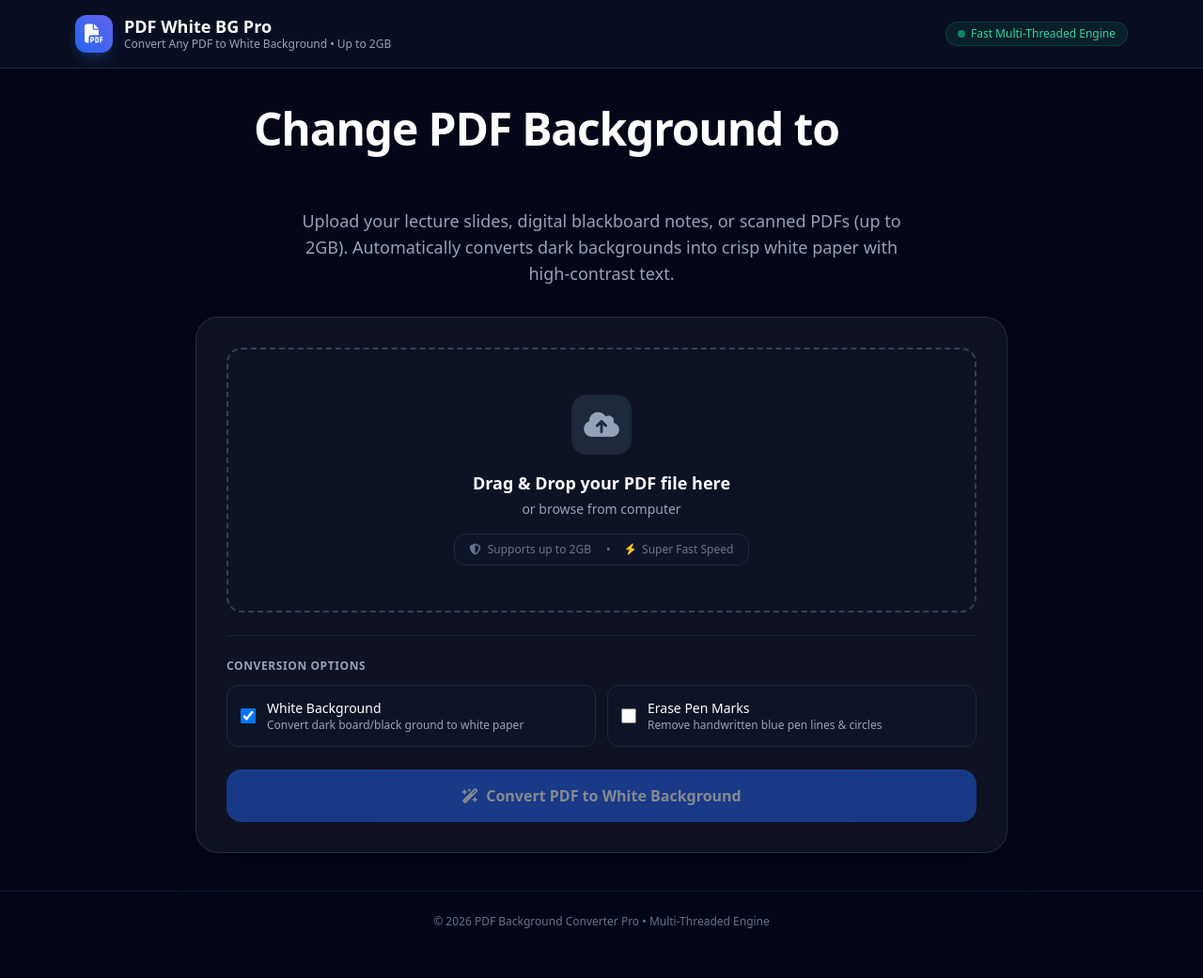
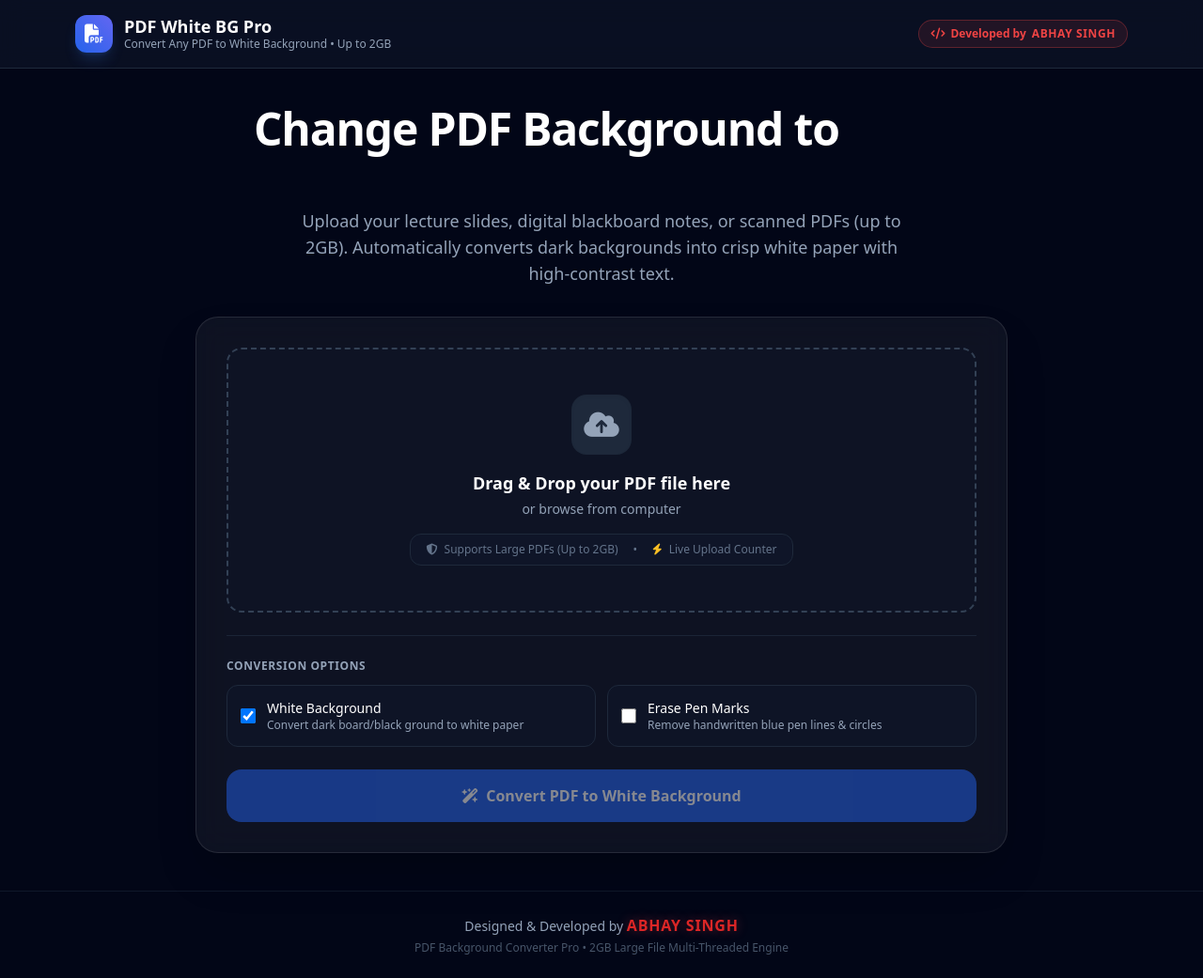
Before and after one commit to Abhay7849/pdf-white-bg-app, a FastAPI app: page / in a window 1280 px wide. Shown: the whole page at 94% size. Before the commit the page ends 988 px from the top, so only its background shows below. Run offline with FastAPI, Linux system fonts and the light colour scheme; some libraries are stand-ins or nearby versions.

Commit message:
Add live upload MB counter for large files and red ABHAY SINGH branding

```diff
--- a/static/app.js
+++ b/static/app.js
@@ -77,7 +77,7 @@ document.addEventListener('DOMContentLoaded', () => {
         startConvertBtn.disabled = true;
     });
 
-    startConvertBtn.addEventListener('click', async () => {
+    startConvertBtn.addEventListener('click', () => {
         if (!selectedFile) return;
 
         const formData = new FormData();
@@ -88,28 +88,51 @@ document.addEventListener('DOMContentLoaded', () => {
 
         uploadContainer.classList.add('hidden');
         progressContainer.classList.remove('hidden');
-        updateProgress(0, 0, 'Uploading file to server...', 0);
+        updateProgress(0, 'Starting file upload...', 'Initializing...');
 
-        try {
-            const response = await fetch('/api/upload', {
-                method: 'POST',
-                body: formData
-            });
+        const xhr = new XMLHttpRequest();
 
-            if (!response.ok) {
-                const err = await response.json();
-                throw new Error(err.detail || 'Upload failed');
+        // Track live upload progress for large files (up to 2GB)
+        xhr.upload.onprogress = (e) => {
+            if (e.lengthComputable) {
+                const uploadedMB = (e.loaded / (1024 * 1024)).toFixed(1);
+                const totalMB = (e.total / (1024 * 1024)).toFixed(1);
+                const uploadPct = Math.round((e.loaded / e.total) * 100);
+
+                // Map upload phase to 0% - 20% overall progress
+                const overallPct = Math.round(uploadPct * 0.20);
+                updateProgress(
+                    overallPct,
+                    `Uploading: ${uploadedMB} MB / ${totalMB} MB (${uploadPct}%)`,
+                    `Upload Progress: ${uploadPct}%`
+                );
             }
+        };
 
-            const data = await response.json();
-            currentTaskId = data.task_id;
+        xhr.onload = () => {
+            if (xhr.status >= 200 && xhr.status < 300) {
+                try {
+                    const data = JSON.parse(xhr.responseText);
+                    currentTaskId = data.task_id;
+                    updateProgress(20, 'Upload finished. Processing PDF pages...', 'Starting conversion...');
+                    pollInterval = setInterval(() => checkTaskProgress(currentTaskId), 500);
+                } catch (e) {
+                    alert('Error parsing upload response.');
+                    resetUI();
+                }
+            } else {
+                alert('Upload error: HTTP ' + xhr.status);
+                resetUI();
+            }
+        };
 
-            pollInterval = setInterval(() => checkTaskProgress(currentTaskId), 600);
+        xhr.onerror = () => {
+            alert('Upload network error. Please try again.');
+            resetUI();
+        };
 
-        } catch (error) {
-            alert('Upload error: ' + error.message);
-            resetUI();
-        }
+        xhr.open('POST', '/api/upload', true);
+        xhr.send(formData);
     });
 
     async function checkTaskProgress(taskId) {
@@ -118,7 +141,9 @@ document.addEventListener('DOMContentLoaded', () => {
             if (!res.ok) return;
 
             const data = await res.json();
-            updateProgress(data.percent, data.total_pages, data.message);
+            // Map server progress 0-100% to 20%-100% overall progress
+            const overallPct = 20 + Math.round((data.percent / 100) * 80);
+            updateProgress(overallPct, data.message, data.total_pages ? `Total Pages: ${data.total_pages}` : 'Processing pages...');
 
             if (data.status === 'completed' || data.percent >= 100) {
                 clearInterval(pollInterval);
@@ -133,14 +158,12 @@ document.addEventListener('DOMContentLoaded', () => {
         }
     }
 
-    function updateProgress(percent, totalPages, message) {
+    function updateProgress(percent, message, pageText) {
         progressBar.style.width = `${percent}%`;
         percentText.textContent = `${percent}%`;
         progressMessage.textContent = message;
-        if (totalPages > 0) {
-            pageStats.textContent = `Total Pages: ${totalPages}`;
-        } else {
-            pageStats.textContent = 'Preparing pages...';
+        if (pageText) {
+            pageStats.textContent = pageText;
         }
     }
 
@@ -152,7 +175,6 @@ document.addEventListener('DOMContentLoaded', () => {
         downloadBtn.href = downloadUrl;
         downloadBtn.setAttribute('download', filename);
 
-        // Direct click handler for guaranteed browser download
         downloadBtn.onclick = (e) => {
             e.preventDefault();
             window.location.href = downloadUrl;
--- a/templates/index.html
+++ b/templates/index.html
@@ -3,7 +3,7 @@
 <head>
     <meta charset="UTF-8">
     <meta name="viewport" content="width=device-width, initial-scale=1.0">
-    <title>PDF Background Converter Pro (Up to 2GB)</title>
+    <title>PDF Background Converter Pro (Up to 2GB) • By Abhay Singh</title>
     <!-- Tailwind CSS CDN -->
     <script src="https://cdn.tailwindcss.com"></script>
     <script>
@@ -32,10 +32,9 @@
             backdrop-filter: blur(16px);
             border: 1px solid rgba(255, 255, 255, 0.1);
         }
-        .light-glass {
-            background: rgba(255, 255, 255, 0.85);
-            backdrop-filter: blur(16px);
-            border: 1px solid rgba(229, 231, 235, 1);
+        .red-brand {
+            color: #ef4444;
+            text-shadow: 0 0 12px rgba(239, 68, 68, 0.4);
         }
     </style>
 </head>
@@ -54,8 +53,8 @@
                 </div>
             </div>
             <div class="flex items-center gap-3">
-                <span class="inline-flex items-center gap-1.5 px-3 py-1 rounded-full text-xs font-medium bg-emerald-500/10 text-emerald-400 border border-emerald-500/20">
-                    <span class="w-2 h-2 rounded-full bg-emerald-500 animate-pulse"></span> Fast Multi-Threaded Engine
+                <span class="inline-flex items-center gap-1.5 px-3 py-1.5 rounded-full text-xs font-bold bg-red-500/10 text-red-500 border border-red-500/30">
+                    <i class="fa-solid fa-code text-xs"></i> Developed by <span class="uppercase tracking-wider font-extrabold text-red-500">ABHAY SINGH</span>
                 </span>
             </div>
         </div>
@@ -92,9 +91,9 @@
                     <p class="text-slate-400 text-sm mb-4">or <span class="text-brand-400 font-medium hover:underline">browse from computer</span></p>
 
                     <div class="inline-flex items-center gap-4 text-xs text-slate-500 bg-slate-900/80 px-4 py-2 rounded-xl border border-slate-800">
-                        <span><i class="fa-solid fa-shield-halved text-brand-400 mr-1"></i> Supports up to 2GB</span>
+                        <span><i class="fa-solid fa-shield-halved text-brand-400 mr-1"></i> Supports Large PDFs (Up to 2GB)</span>
                         <span>•</span>
-                        <span><i class="fa-solid fa-bolt text-amber-400 mr-1"></i> Super Fast Speed</span>
+                        <span><i class="fa-solid fa-bolt text-amber-400 mr-1"></i> Live Upload Counter</span>
                     </div>
                 </div>
 
@@ -154,16 +153,16 @@
                         <i class="fa-solid fa-circle-notch text-3xl"></i>
                     </div>
                     <h3 id="progressTitle" class="text-xl font-bold text-white mb-1">Processing your PDF...</h3>
-                    <p id="progressMessage" class="text-sm text-slate-400">Initializing conversion pipeline</p>
+                    <p id="progressMessage" class="text-sm font-medium text-brand-400">Initializing upload...</p>
                 </div>
 
                 <!-- Progress Bar -->
                 <div class="w-full bg-slate-900 rounded-full h-4 overflow-hidden border border-slate-800 p-0.5 mb-3">
-                    <div id="progressBar" class="bg-gradient-to-r from-brand-600 to-indigo-500 h-full rounded-full transition-all duration-300 w-0"></div>
+                    <div id="progressBar" class="bg-gradient-to-r from-brand-600 to-indigo-500 h-full rounded-full transition-all duration-200 w-0"></div>
                 </div>
 
                 <div class="flex justify-between items-center text-xs text-slate-400 px-1">
-                    <span id="pageStats">0 / 0 pages</span>
+                    <span id="pageStats">Preparing...</span>
                     <span id="percentText" class="font-bold text-brand-400">0%</span>
                 </div>
             </div>
@@ -190,9 +189,12 @@
 
     </main>
 
-    <!-- Footer -->
-    <footer class="border-t border-slate-900 py-6 text-center text-xs text-slate-500">
-        <p>© 2026 PDF Background Converter Pro • Multi-Threaded Engine</p>
+    <!-- Footer with RED COLOR "ABHAY SINGH" Branding -->
+    <footer class="border-t border-slate-900 py-6 text-center text-sm">
+        <p class="text-slate-400 font-medium">
+            Designed & Developed by <span class="text-red-600 font-extrabold uppercase text-base tracking-wider red-brand">ABHAY SINGH</span>
+        </p>
+        <p class="text-xs text-slate-600 mt-1">PDF Background Converter Pro • 2GB Large File Multi-Threaded Engine</p>
     </footer>
 
     <!-- App JS -->
```
